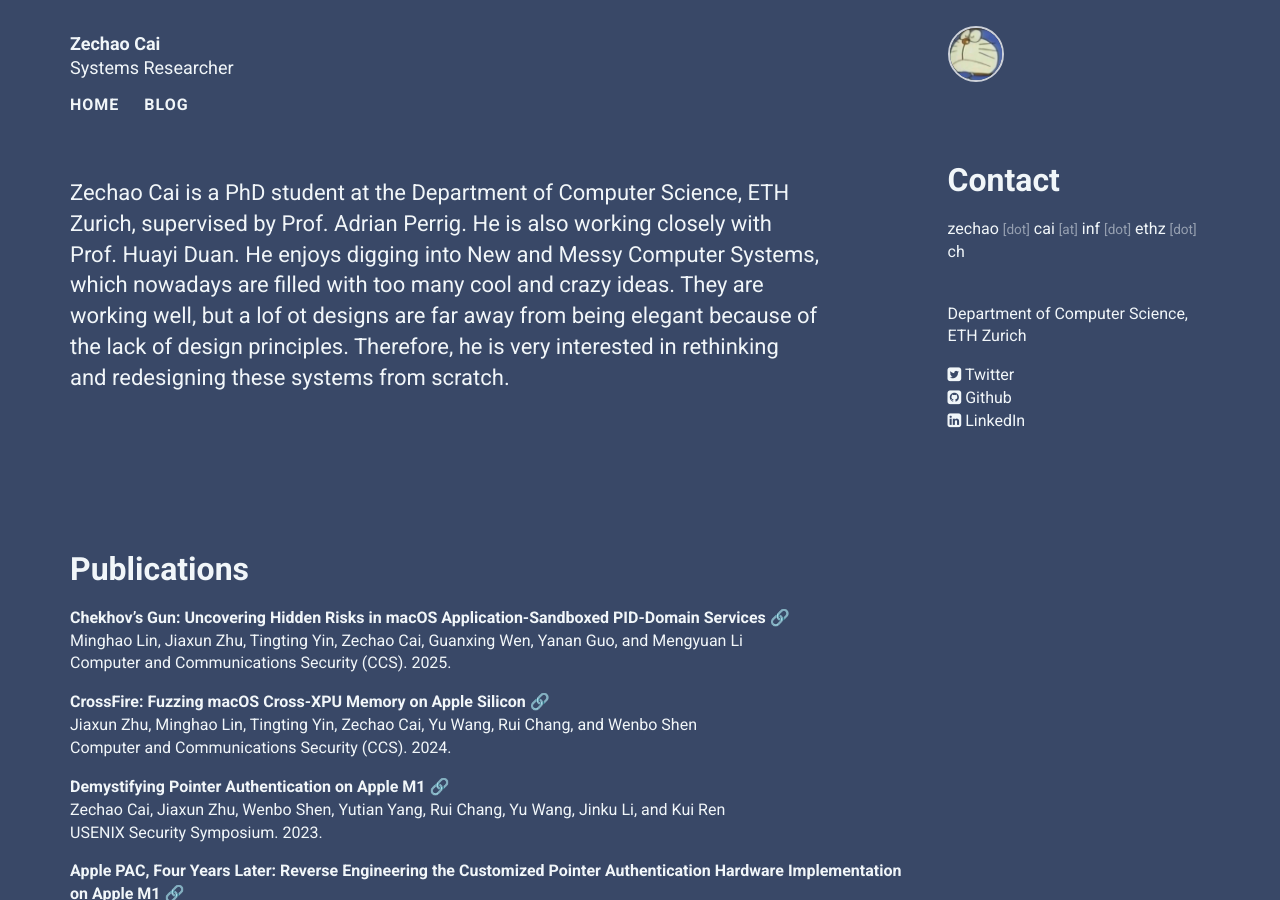
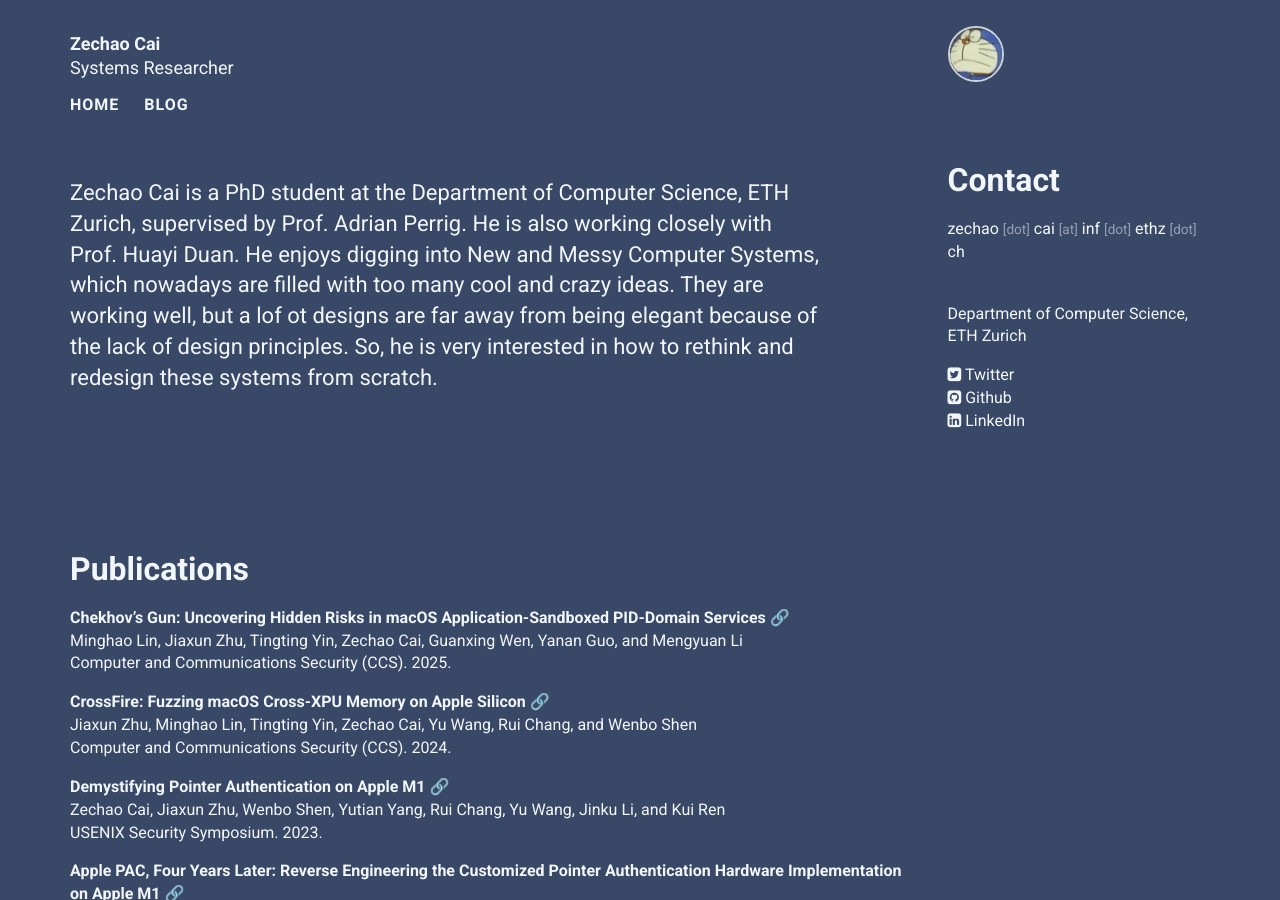
Before and after one commit to zech4o/zech4o.github.io, a Jekyll site: the page built from index.html, in a window 1280 px wide and 900 px high. Built offline with Jekyll 4.4.1, drawn with Linux system fonts in a browser that asks for light colours; nearby versions of some CDN libraries.

Commit message:
update 2025-11-21

```diff
--- a/_data/personal.yml
+++ b/_data/personal.yml
@@ -31,4 +31,4 @@
 intro:
   title:
   body: >
-   Zechao Cai is a PhD student at the Department of Computer Science, ETH Zurich, supervised by Prof. Adrian Perrig. He is also working closely with Prof. Huayi Duan. He enjoys digging into New and Messy Computer Systems, which nowadays are filled with too many cool and crazy ideas. They are working well, but a lof ot designs are far away from being elegant because of the lack of design principles. Therefore, he is very interested in rethinking and redesigning these systems from scratch.
+   Zechao Cai is a PhD student at the Department of Computer Science, ETH Zurich, supervised by Prof. Adrian Perrig. He is also working closely with Prof. Huayi Duan. He enjoys digging into New and Messy Computer Systems, which nowadays are filled with too many cool and crazy ideas. They are working well, but a lof ot designs are far away from being elegant because of the lack of design principles. So, he is very interested in how to rethink and redesign these systems from scratch.
```
